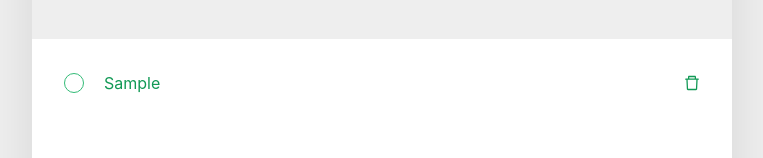
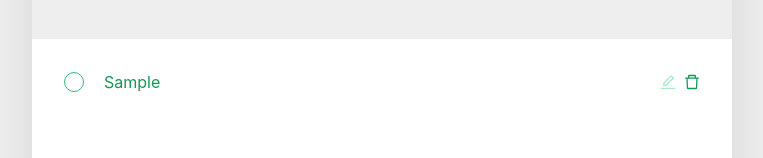
Before and after one commit to hami-dev/solarconnect_todolist, a React (Create React App) app: page / in a window 1280 px wide. Both pictures are taken after typing "Sample" into the empty fields and a click on the button 920 px from the left and 285 px from the top of the page. Shown: the part 317-475 px from the top of the page, without its empty margins (258-1021 px from the left). Built offline with nearby package versions, Linux system fonts and the light colour scheme.

Commit message:
feat : todo 수정 기능 추가

```diff
--- a/src/components/todo/TodoContainer.tsx
+++ b/src/components/todo/TodoContainer.tsx
@@ -13,6 +13,7 @@ const TodoContainer = () => {
         toggleTodo,
         removeTodo,
         createTodo,
+        updateTodo,
     } = useTodo();
 
     return (
@@ -27,6 +28,7 @@ const TodoContainer = () => {
                 <TodoList
                     toggleTodo={toggleTodo}
                     removeTodo={removeTodo}
+                    updateTodo={updateTodo}
                     todos={todoState}
                 />
                 <TodoFooter todos={todoState} />
--- a/src/components/todo/TodoService.tsx
+++ b/src/components/todo/TodoService.tsx
@@ -41,6 +41,14 @@ export const useTodo = () => {
         );
     };
 
+    const updateTodo = (id: number, newText: string) => {
+        setTodoState((prevState) =>
+            prevState.map((todo: Itodo) =>
+                todo.id === id ? { ...todo, text: newText } : todo
+            )
+        );
+    };
+
     const getBiggestId = () => {
         let id = 0;
         for (let i = 0; i < todoState.length; i++) {
@@ -80,6 +88,7 @@ export const useTodo = () => {
         incrementNextId,
         toggleTodo,
         removeTodo,
+        updateTodo,
         createTodo,
     };
 };
--- a/src/components/todo/template/create/TodoCreate.tsx
+++ b/src/components/todo/template/create/TodoCreate.tsx
@@ -108,7 +108,7 @@ const InsertFormPositioner = styled.div`
     border-bottom: 1px solid #eeeeee;
 `;
 
-const InsertForm = styled.form`
+export const InsertForm = styled.form`
     display: flex;
     align-items: center;
     background: #eeeeee;
@@ -118,7 +118,7 @@ const InsertForm = styled.form`
     padding-bottom: 36px;
 `;
 
-const Input = styled.input`
+export const Input = styled.input`
     padding: 12px;
     border: 1px solid #dddddd;
     width: 90%;
--- a/src/components/todo/template/list/TodoList.tsx
+++ b/src/components/todo/template/list/TodoList.tsx
@@ -7,9 +7,15 @@ interface TodoListProps {
     todos: Itodo[];
     toggleTodo: (id: number) => void;
     removeTodo: (id: number) => void;
+    updateTodo: (id: number, newText: string) => void;
 }
 
-const TodoList = ({ toggleTodo, removeTodo, todos }: TodoListProps) => {
+const TodoList = ({
+    toggleTodo,
+    removeTodo,
+    updateTodo,
+    todos,
+}: TodoListProps) => {
     return (
         <TodoListBlock>
             {todos &&
@@ -17,6 +23,7 @@ const TodoList = ({ toggleTodo, removeTodo, todos }: TodoListProps) => {
                     <TodoItem
                         toggleTodo={toggleTodo}
                         removeTodo={removeTodo}
+                        updateTodo={updateTodo}
                         key={todo.id}
                         todo={todo}
                         done={todo.done}
--- a/src/components/todo/template/list/item/TodoItem.tsx
+++ b/src/components/todo/template/list/item/TodoItem.tsx
@@ -1,21 +1,36 @@
-import { CheckOutlined, DeleteOutlined } from "@ant-design/icons";
+import React, { useState } from "react";
 
 import { Itodo } from "components/todo/TodoService";
-import React from "react";
+
+import { InsertForm, Input } from "../../create/TodoCreate";
+
 import { Modal } from "antd";
-import { ExclamationCircleOutlined } from "@ant-design/icons";
-
+import {
+    ExclamationCircleOutlined,
+    CheckOutlined,
+    DeleteOutlined,
+    EditOutlined,
+} from "@ant-design/icons";
 import styled, { css } from "styled-components";
 
 interface TodoItemProps {
     toggleTodo: (id: number) => void;
     removeTodo: (id: number) => void;
+    updateTodo: (id: number, newText: string) => void;
     done: boolean;
     todo: Itodo;
 }
 
-const TodoItem = ({ toggleTodo, removeTodo, todo, done }: TodoItemProps) => {
+const TodoItem = ({
+    toggleTodo,
+    removeTodo,
+    updateTodo,
+    todo,
+    done,
+}: TodoItemProps) => {
     const { confirm } = Modal;
+    const [edit, setEdit] = useState(false);
+    const [value, setValue] = useState("");
 
     const handleToggle = () => {
         toggleTodo(todo.id);
@@ -23,6 +38,20 @@ const TodoItem = ({ toggleTodo, removeTodo, todo, done }: TodoItemProps) => {
 
     const handleRemove = () => {
         checkBeforeRemove();
+    };
+
+    const handleEdit = () => {
+        setEdit(!edit);
+    };
+
+    const handleSubmit = (e: React.FormEvent<HTMLFormElement>) => {
+        e.preventDefault(); // 새로고침 방지
+        updateTodo(todo.id, value);
+        setEdit(false);
+    };
+
+    const handleChange = (e: React.ChangeEvent<HTMLInputElement>) => {
+        setValue(e.target.value);
     };
 
     const checkBeforeRemove = () => {
@@ -47,11 +76,26 @@ const TodoItem = ({ toggleTodo, removeTodo, todo, done }: TodoItemProps) => {
             <CheckCircle done={done} onClick={handleToggle}>
                 {done && <CheckOutlined />}
             </CheckCircle>
-            <Text done={done}>{todo.text}</Text>
+            {edit ? (
+                <InsertForm2 onSubmit={handleSubmit}>
+                    <Input2
+                        autoFocus
+                        placeholder={todo.text}
+                        onChange={handleChange}
+                        value={value}
+                    />
+                </InsertForm2>
+            ) : (
+                <Text done={done}>{todo.text}</Text>
+            )}
             <Text2 done={done}>
                 {todo.limit !== "" && (done ? "deadline : " : "⏰deadline : ")}
                 {todo.limit}
             </Text2>
+
+            <Edit done={done} onClick={handleEdit}>
+                {!done && <EditOutlined />}
+            </Edit>
             <Remove onClick={handleRemove}>
                 <DeleteOutlined />
             </Remove>
@@ -59,19 +103,36 @@ const TodoItem = ({ toggleTodo, removeTodo, todo, done }: TodoItemProps) => {
     );
 };
 
+const InsertForm2 = styled(InsertForm)`
+    width: 80%;
+    padding: 0;
+`;
+const Input2 = styled(Input)`
+    width: 100%;
+    height: 35px;
+    font-size: 14px;
+    padding: 0 10px;
+`;
+
 const Remove = styled.div`
     display: flex;
     align-items: center;
     justify-content: center;
     color: #119955;
     font-size: 16px;
+    cursor: pointer;
+`;
+
+const Edit = styled(Remove)`
+    color: #a9edcb;
+    margin-right: 0.5rem;
 `;
 
 const TodoItemBlock = styled.div`
     display: flex;
     align-items: center;
-    padding-top: 12px;
-    padding-bottom: 12px;
+    padding-top: 6px;
+    padding-bottom: 6px;
     &:hover {
         ${Remove} {
             display: initial;
@@ -101,6 +162,7 @@ const CheckCircle = styled.div<{ done: boolean }>`
 const Text = styled.div<{ done: boolean }>`
     flex: 2;
     font-size: 16px;
+    line-height: 35px;
     color: #119955;
     ${(props) =>
         props.done &&
@@ -121,6 +183,7 @@ const Text2 = styled(Text)<{ done: boolean }>`
         css`
             color: #ced4da;
             text-decoration: line-through;
+            margin-right: 1rem;
         `}
 `;
 
```
Lines whose indentation alone changed are shown as unchanged.
